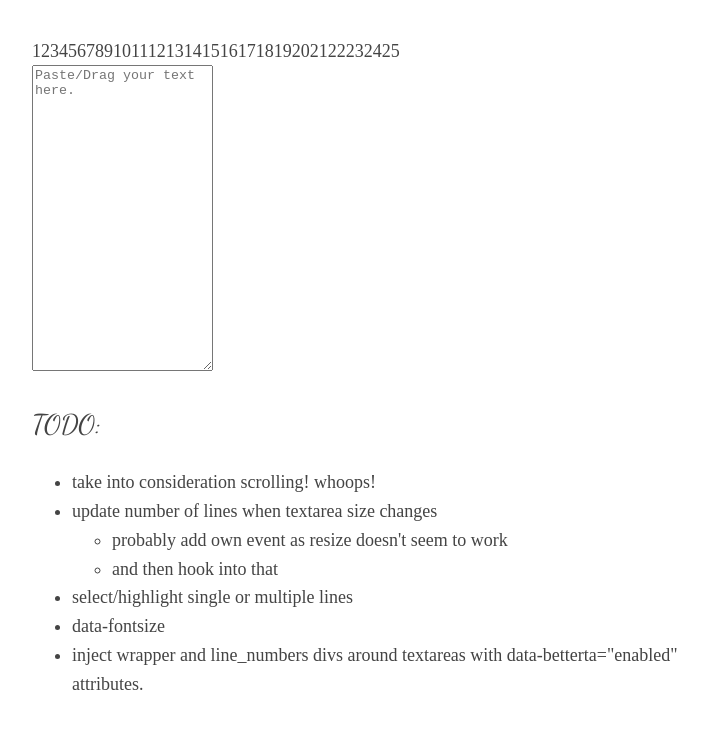
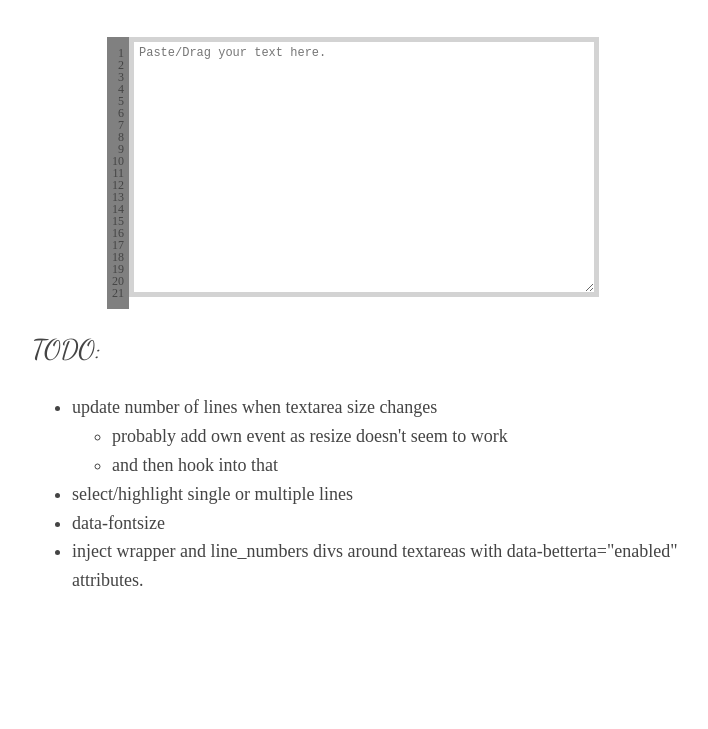
Before and after one commit to HorseMD/slightly-better-textareas, a plain HTML site: page index.html in a window 1280 px wide. Shown: the part 101-830 px from the top of the page, without its empty margins (283-991 px from the left). After the commit the page ends 800 px from the top, so only its background shows below. Drawn offline with Linux system fonts and the light colour scheme.

Commit message:
Allow for scrolling in textareas. Whoops!

```diff
--- a/index.html
+++ b/index.html
@@ -5,6 +5,7 @@
         <meta charset="utf-8">
 
         <link href="http://fonts.googleapis.com/css?family=Dancing+Script" rel="stylesheet">
+        <link href="style/textareas.css" rel="stylesheet">
         <link href="style/style.css" rel="stylesheet">
 
         <script src="js/textareas.js"></script>
@@ -22,7 +23,6 @@
 
             <h2>TODO:</h2>
             <ul>
-                <li>take into consideration scrolling! whoops!</li>
                 <li>update number of lines when textarea size changes
                     <ul>
                         <li>probably add own event as resize doesn't seem to work</li>
--- a/js/textareas.js
+++ b/js/textareas.js
@@ -5,8 +5,9 @@ var TextArea = {
      */
     update: function(textarea) {
         var html = "";
+        var height = TextArea.getHeight(textarea);
 
-        for(var i=0; i<TextArea.getHeight(textarea); i++) {
+        for(var i=height.start; i<height.end; i++) {
             html += "<span>" + (i+1) + "</span>";
         }
 
@@ -25,15 +26,26 @@ var TextArea = {
     },
 
     /**
-     * Get the height, in rows, of the given text area.
+     * Get the start and end height, in line-counts, of the given textarea.
      */
     getHeight: function(textarea) {
         var lineHeight = textarea.style.lineHeight || 12;
+        var offset = Math.ceil(textarea.scrollTop / lineHeight);
 
-        return Math.floor(textarea.scrollHeight / lineHeight);
+        return {
+            start: offset,
+            end: textarea.rows + 1 + offset
+        };
     }
 };
 
 window.addEventListener("load", function() {
     TextArea.updateAll();
+
+    var inputs = document.querySelectorAll('textarea[data-betterta="enabled"]');
+    for(var i=0; i<inputs.length; i++) {
+        inputs[i].addEventListener("scroll", function() {
+            TextArea.update(this);
+        });
+    }
 });
```
